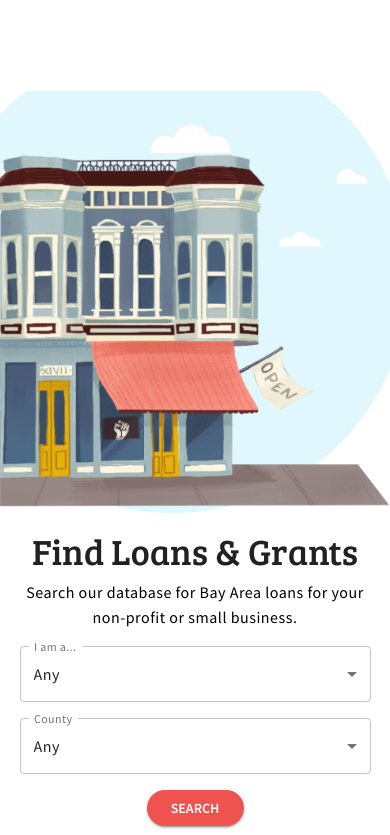
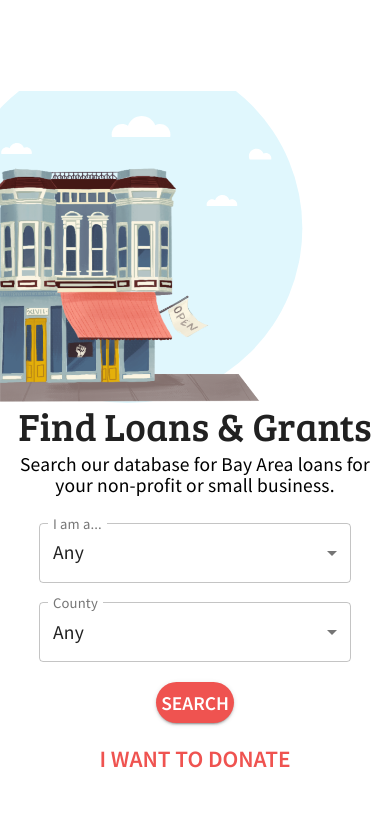
Before and after one commit to sfbrigade/datasci-bay-area-relief-frontend, a React (Create React App) app: page / in a window 390 px wide. Shown: the top 835 px of the page. Built offline with nearby package versions, Linux system fonts and the light colour scheme; no server answers.

Commit message:
feat: [wip] changed font and paddings to vh and vw on the form page to make it more responsive

```diff
--- a/src/components/home/Home.styles.tsx
+++ b/src/components/home/Home.styles.tsx
@@ -2,69 +2,68 @@ import styled from "styled-components";
 import {ReactComponent as LandingPageSky} from "../../assets/LandingPageSky.svg";
 
 export const PageContainer = styled.div`
-
 `;
 
 export const SectionContainer = styled.div`
+  width: 100%;
+  display: flex;
+  flex-direction: column;
 
-@media(min-width: 40rem){
+  @media(min-width: 30rem){
     display: flex;
+    flex-wrap: wrap;
+    flex-direction: row;
   }
 `;
 
 export const ImageSection = styled.div`
-  width: 100%;
+  position: relative;
+  height: 70vw;
 
-  @media(min-width: 40rem){
+  @media(min-width: 30rem){
     flex: 0.5;
-  }
-`;
-
-export const ImageContainer = styled.div`
-  width: 50vh;
-  height: 50vh;
-  position: relative;
-
-  @media(min-width: 40rem){
-    width: 100%;
-    height: 100%;
+    height: 55vw;
   }
 `;
 
 export const StyledLandingPageSky = styled(LandingPageSky)`
-  width: 100%;
-  height: 100%;
+  position: absolute;
+  left: 0px;
+  width: 80vw;
+  height: 80vw;
 
-  @media(min-width: 40rem){
-    width: 98%;
+  @media(min-width: 30rem){
+    width: 46vw;
+    max-width: 530px;
+    height: 46vw;
+    max-height: 530px;
   }
-`;
-
-export const ImageStoreContainer = styled.div`
-  width: 100%;
 `;
 
 export const StyledStoreFront = styled.img`
   position: absolute;
-  top: 1.5rem;
-  left:0;
-  width: 100%;
-  height: 100%;
+  width: 72vw;
+  height: 72vw;
+  left: 0;
+  top: 13vw;
 
-  @media(min-width: 40rem){
-    width: 100%;
-    top: 4rem;
+  @media(min-width: 30rem){
+    width: 43vw;
+    max-width: 500px;
+    height: 43vw;
+    max-height: 500px;
   }
 `;
 
 export const SearchSection = styled.div`
+  flex: 0.5;
   display: flex;
   flex-direction: column;
   align-items: center;
-  margin: 1rem 0;
+  z-index: 1;
+  margin-top: 10vw;
 
-  @media(min-width: 40rem){
-    flex: 0.5;
-    justify-content:center;
+  @media(min-width: 30rem){
+    margin-top: 10vw;
   }
 `;
--- a/src/components/home/Home.tsx
+++ b/src/components/home/Home.tsx
@@ -6,9 +6,8 @@ import {
   ImageSection,
   StyledLandingPageSky,
   StyledStoreFront,
-  SearchSection,
-  ImageContainer,
-  ImageStoreContainer
+  SearchSection
+
  } from './Home.styles';
 import {RouteComponentProps} from "react-router-dom";
 import Storefront from "../../assets/Storefront.png";
@@ -39,16 +38,11 @@ const Home: React.FC<RouteComponentProps<{}, {}, LocationState>> = ({
     <PageContainer>
       <SectionContainer>
         <ImageSection>
-          <ImageContainer>
           <StyledLandingPageSky title="Landing page sky" />
-          <ImageStoreContainer>
           <StyledStoreFront src={Storefront} alt="Storefront" />
-
-          </ImageStoreContainer>
-          </ImageContainer>
         </ImageSection>
         <SearchSection>
-          <Typography variant="h2">Find Loans & Grants</Typography>
+          <Typography variant="h3">Find Loans & Grants</Typography>
           <SearchForm />
         </SearchSection>
       </SectionContainer>
--- a/src/components/home/SearchForm.tsx
+++ b/src/components/home/SearchForm.tsx
@@ -15,30 +15,27 @@ const SearchFormContainer = styled.form`
   display: flex;
   flex-direction: column;
   align-items: center;
-  margin-top: 0.5rem;
-
-  @media(min-width: 40rem){
-    margin-top: 1rem;
-  }
+  margin-top: 1.4vw;
 `;
 
 const SearchDescription = styled.div`
   z-index: 10;
-  margin-bottom: 1rem;
+  margin-bottom: 7vw;
   width: 90%;
 
-  @media(min-width: 40rem){
-    width: 22rem;
+  @media(min-width: 30rem){
+    width: 33vw;
+    margin-bottom: 1.5vw;
   }
 `;
 
 const SearchFormFields = styled.div`
   display: flex;
   flex-direction: column;
-  width: 90%;
+  width: 80%;
 
-  @media(min-width: 40rem){
-    width: 18rem;
+  @media(min-width: 30rem){
+    width: 28vw;
   }
 `;
 
@@ -48,9 +45,16 @@ const StyledSelect = styled(Select)`
 
 const SearchButton = styled(Button)`
   && {
-    width: 97px;
-    height: 36px;
+    width: 20vw;
+    height: 10.6vw;
     border-radius: 200px;
+    font-size: 5vw;
+
+    @media(min-width: 30rem){
+      width: 8.9vw;
+      height: 3.6vw;
+      font-size: 1.3vw;
+    }
 
     :disabled {
       background-color: ${colors.primaryRed};
@@ -61,9 +65,16 @@ const SearchButton = styled(Button)`
 `;
 const DonateButton = styled(Button)`
   && {
-    margin-top: 13px;
-    padding: 13px;
-    border-radius: 4px;
+    margin-top: 2vw;
+    padding: 2vw;
+    border-radius: 0.4vw;
+    font-size: 6vw;
+
+    @media(min-width: 30rem){
+      margin-top: 1.2vw;
+      padding: 1.2vw;
+      font-size: 1.3vw;
+    }
   }
 `;
 
--- a/src/theme.ts
+++ b/src/theme.ts
@@ -18,21 +18,13 @@ export const theme = createMuiTheme({
   },
   typography: {
     fontFamily: "Source Sans Pro",
-    h2: {
-      fontFamily: "Bree Serif",
-      fontSize: "36px",
-      color: colors.text,
-      ['@media (min-width: 40rem)']:{
-        fontSize: "38px"
-      }
-    },
 
     h3: {
       fontFamily: "Bree Serif",
-      fontSize: "36px",
+      fontSize: "10vw",
       color: colors.text,
-      ['@media (min-width: 40rem)']:{
-        fontSize: "48px"
+      ['@media (min-width: 30rem)']:{
+        fontSize: "4.1vw"
       }
     },
     h4: {
@@ -53,12 +45,12 @@ export const theme = createMuiTheme({
       letterSpacing: "0.15px"
     },
     body1: {
-      fontSize: "16px",
-      lineHeight: "25px",
-      letterSpacing: "0.5px",
-      ['@media (min-width: 40rem)']:{
-        fontSize: "18px",
-        lineHeight: "28px"
+      fontSize: "5vw",
+      lineHeight: "5.3vw",
+      letterSpacing: "0.05vw",
+      ['@media (min-width: 30rem)']:{
+        fontSize: "1.5vw",
+        lineHeight: "2vw"
       }
     },
     body2: {
@@ -73,7 +65,7 @@ export const theme = createMuiTheme({
       letterSpacing: "0.25px",
     },
     button: {
-      fontWeight: 600,
+      fontWeight: 600
     },
     overline: {
       fontSize: "12px",
```
